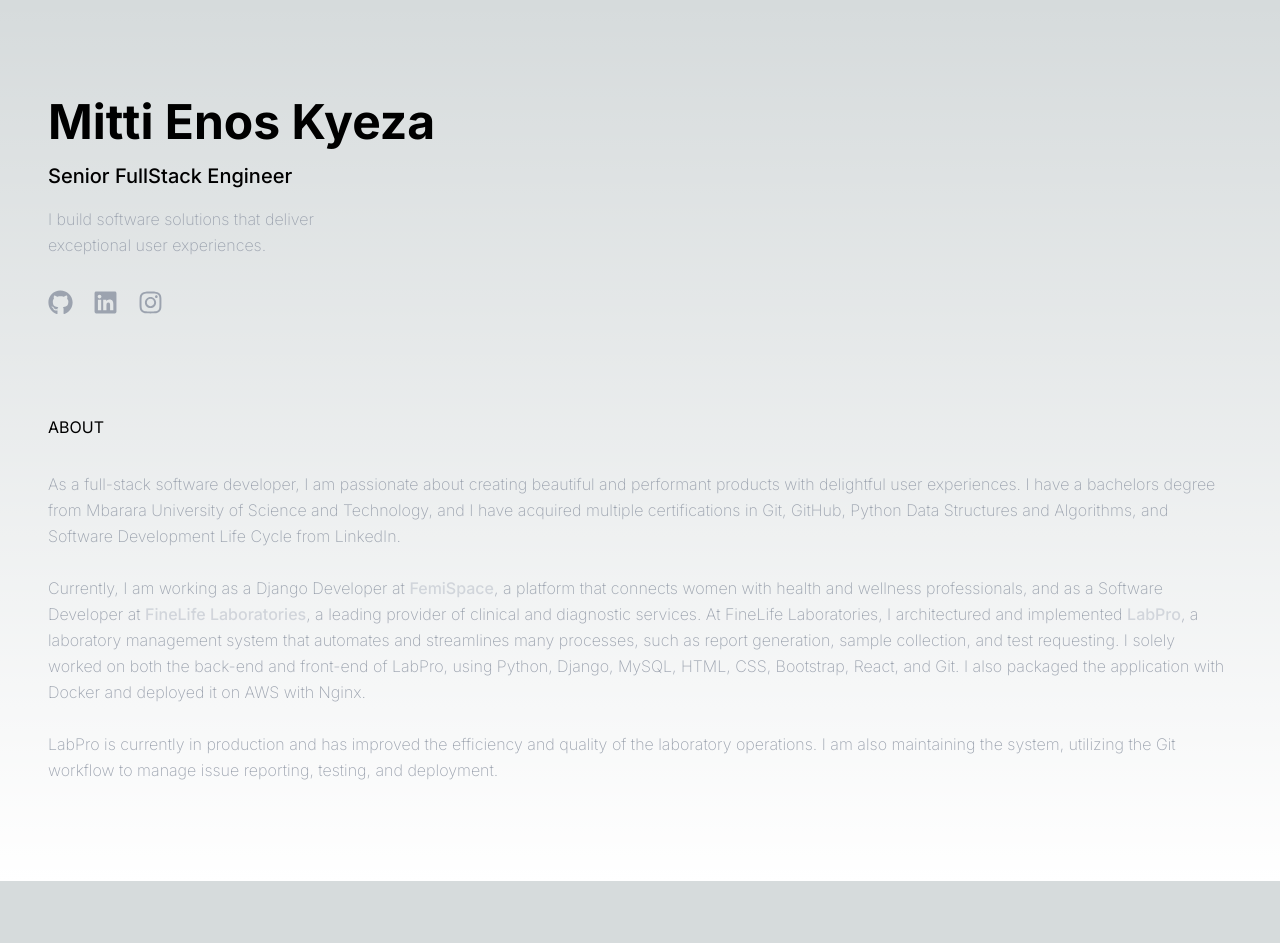
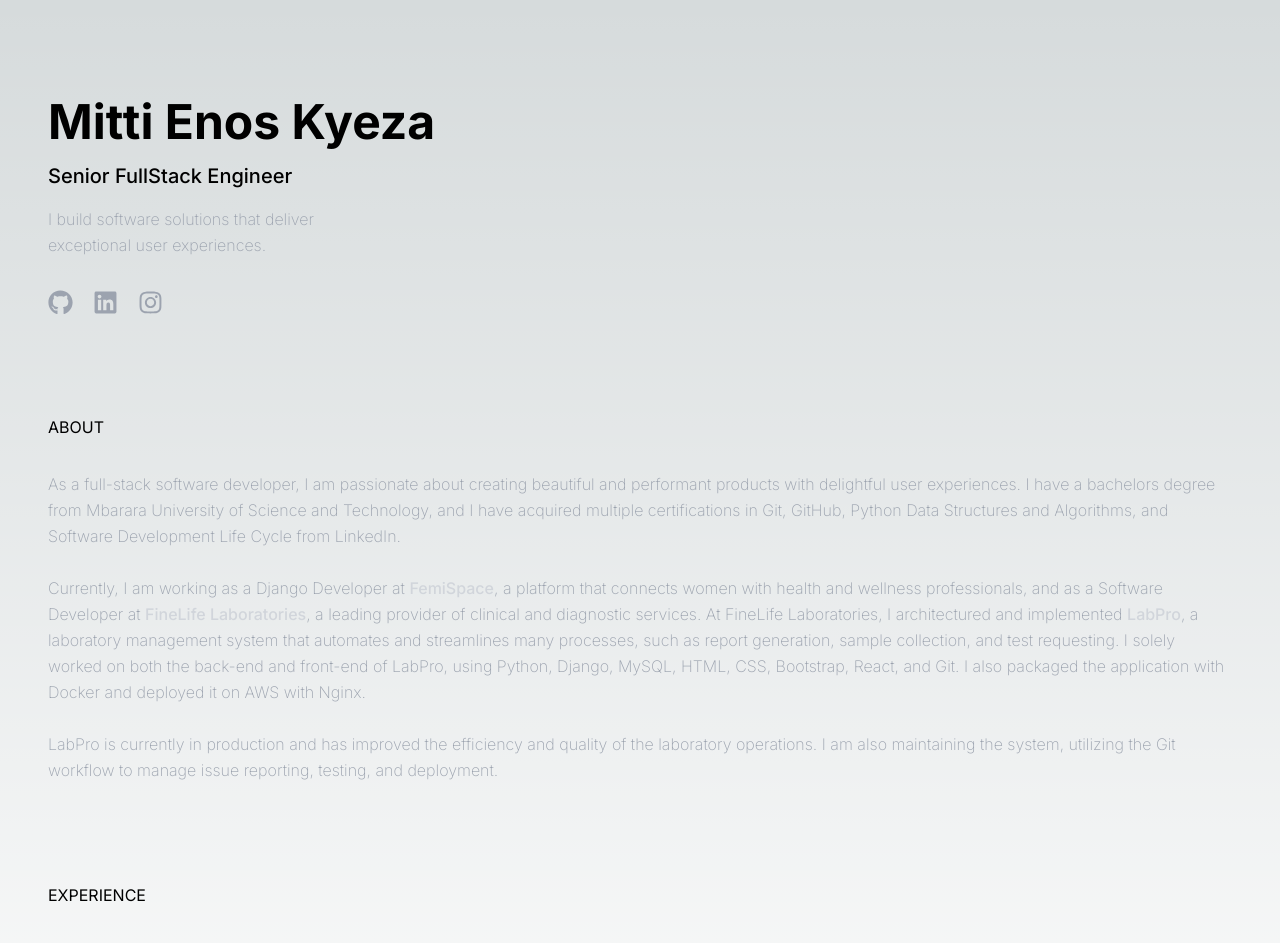
Before and after one commit to enoskyeza/portfolio, a Next.js app: page / in a window 1280 px wide. Shown: the top 943 px of the page. Before the commit the page ends 881 px from the top, so only its background shows below. Built offline with nearby package versions, Linux system fonts and the light colour scheme.

Commit message:
format code

```diff
--- a/src/app/page.tsx
+++ b/src/app/page.tsx
@@ -1,11 +1,13 @@
 import Hero from "@/components/Hero";
 import About from "@/components/about";
+import Experience from "@/components/experience";
 
 export default function Home() {
-  return (
-    <main className="flex min-h-screen flex-col p-12">
-      <Hero />
-        <About />
-    </main>
-  );
+    return (
+        <main className="flex min-h-screen flex-col p-12">
+            <Hero/>
+            <About/>
+            <Experience/>
+        </main>
+    );
 }
```
